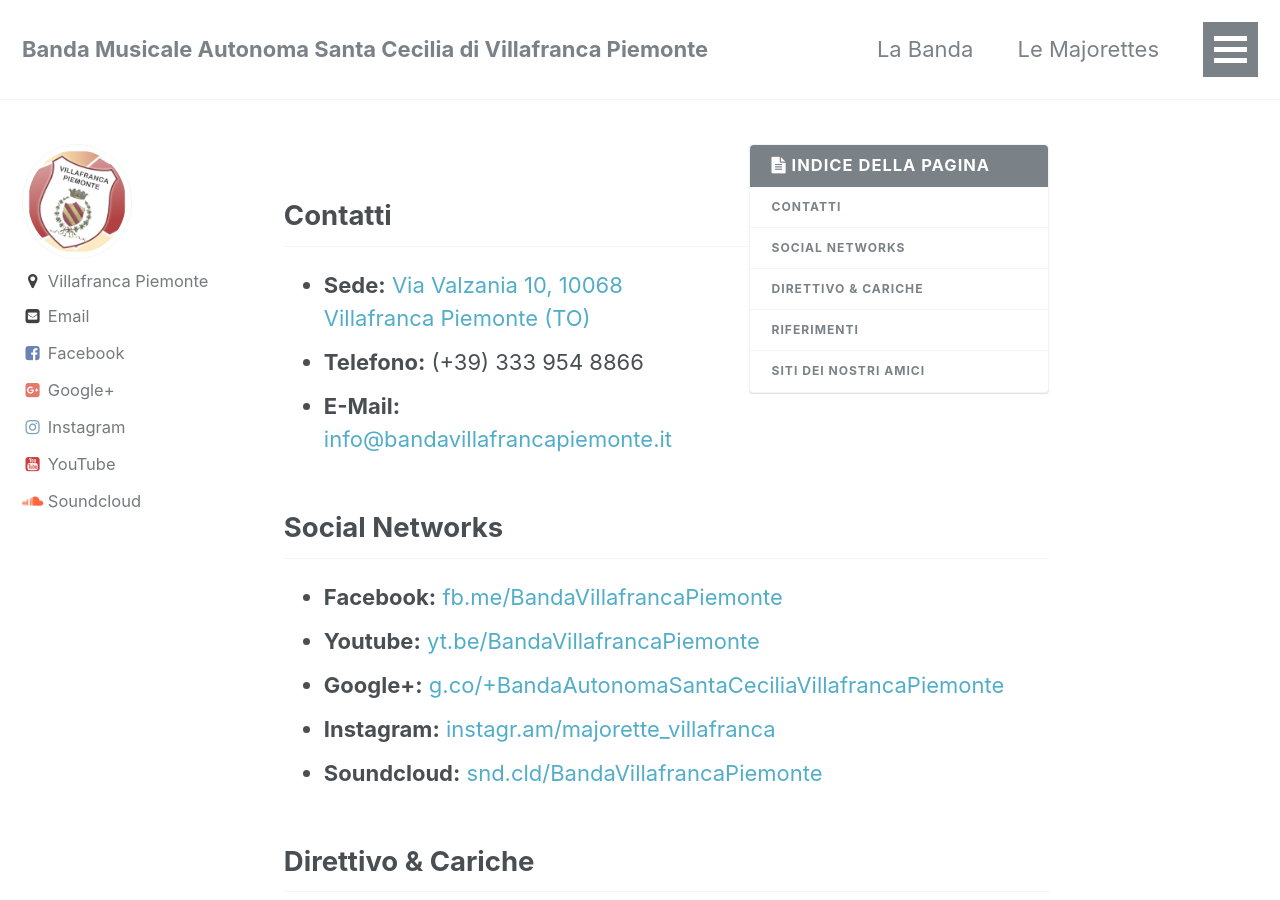
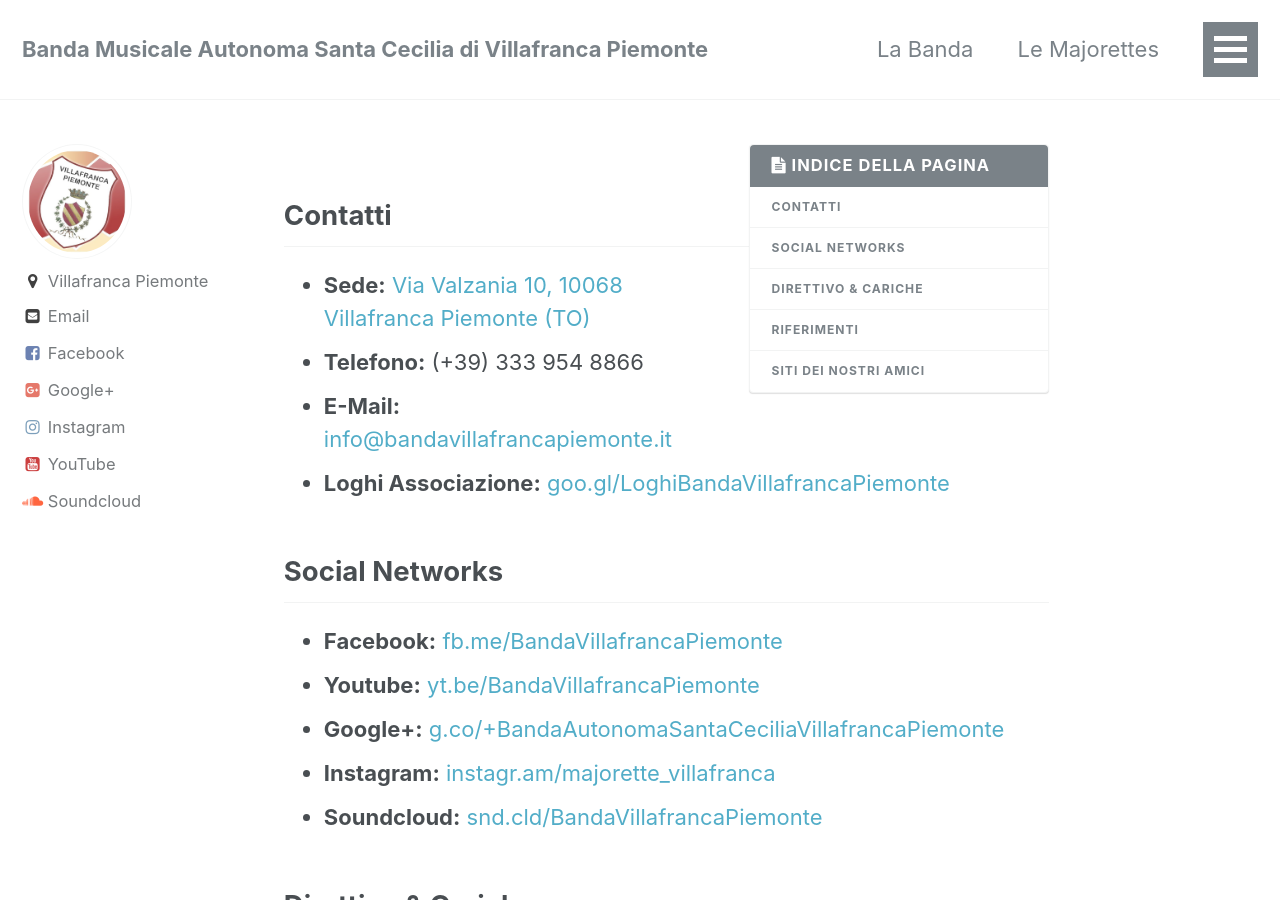
Before and after one commit to BandaVillaSCecilia/BandaVillaSCecilia.github.io, a Jekyll site: the page built from _pages/Contatti.md, in a window 1280 px wide and 900 px high. Built offline with Jekyll 4.4.1, drawn with Linux system fonts in a browser that asks for light colours.

Commit message:
Added link to loghi in contacts

```diff
--- a/_pages/Contatti.md
+++ b/_pages/Contatti.md
@@ -8,6 +8,7 @@ permalink: /contatti/
 - **Sede:** [Via Valzania 10, 10068 Villafranca Piemonte (TO)](https://goo.gl/maps/JkA22AhpLdE2)
 - **Telefono:**  (+39) 333 954 8866
 - **E-Mail:** <info@bandavillafrancapiemonte.it>
+- **Loghi Associazione:** [goo.gl/LoghiBandaVillafrancaPiemonte](https://goo.gl/photos/YWD926QuJKqdVPVA8)
 
 ## Social Networks
 - **Facebook:** [fb.me/BandaVillafrancaPiemonte](http://bit.ly/FacebookBandaVilla)
```
